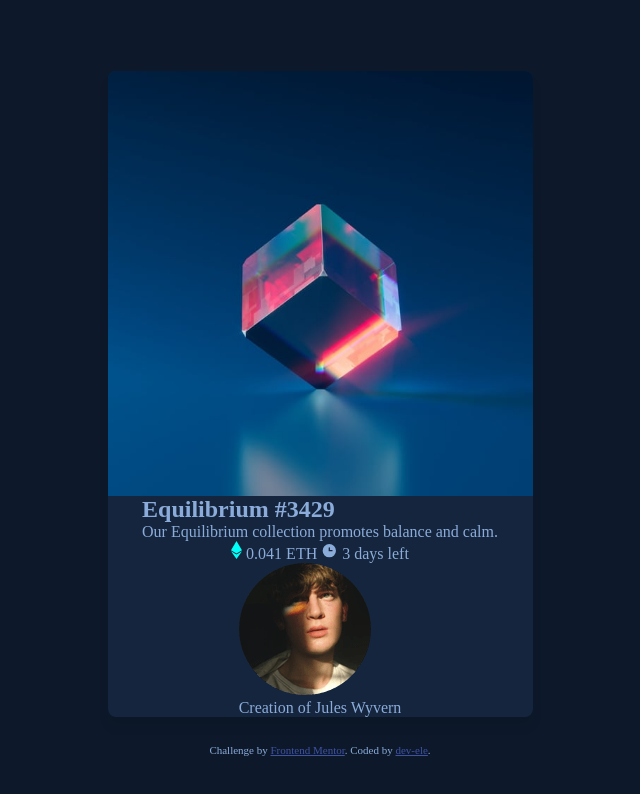
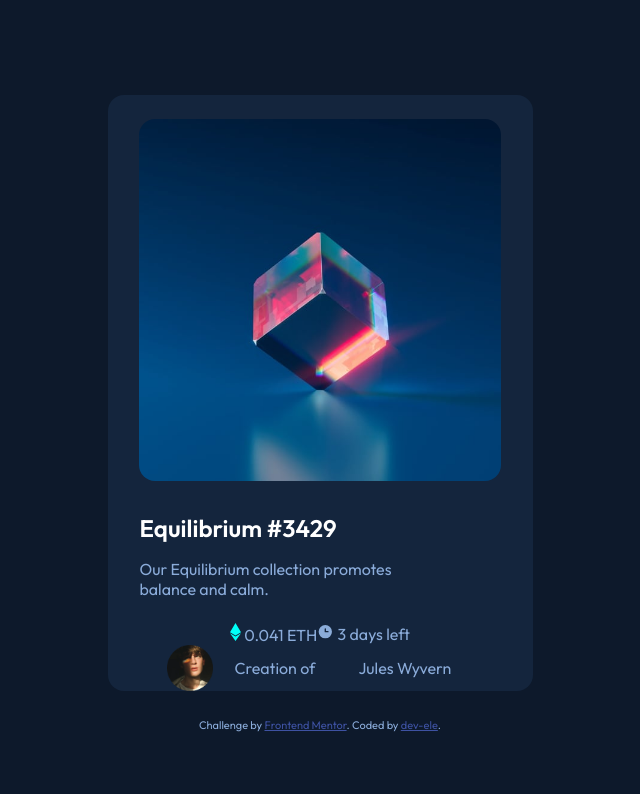
Before and after one commit to dev-ele206/nft-preview-card-component-main, a plain HTML site: page index.html in a window 1280 px wide. Shown: the whole page, without its empty margins (320-960 px from the left). Drawn offline with Linux system fonts and the light colour scheme.

Commit message:
mid section finished

```diff
--- a/index.html
+++ b/index.html
@@ -8,7 +8,9 @@
 
   <link rel="icon" type="image/png" sizes="32x32" href="./images/favicon-32x32.png">
   <link rel="stylesheet" href="style.css">
-
+  <link rel="preconnect" href="https://fonts.googleapis.com">
+  <link rel="preconnect" href="https://fonts.gstatic.com" crossorigin>
+  <link href="https://fonts.googleapis.com/css2?family=Manrope:wght@500;700&family=Outfit:wght@300;400;600&display=swap" rel="stylesheet">
   <title>Frontend Mentor | NFT preview card component</title>
 
   <!-- Feel free to remove these styles or customise in your own stylesheet 👍 -->
@@ -23,25 +25,27 @@
     }
   </style>
 </head>
+
 <body>
   <main>
     <div class="card-container">
       <div class="image-container">
-        <img src="/images/image-equilibrium.jpg" alt="image of equilibrium">
+        <img src="/images/image-equilibrium.jpg" alt="image of equilibrium" id="nft-img">
       </div>
       <div class="text-container">
         <h2>Equilibrium #3429</h2>
         <p>Our Equilibrium collection promotes balance and calm.</p>
       </div>
       <div class="number-container">
-        <img src="/images/icon-ethereum.svg" alt="eth icon">
-        0.041 ETH
-        <img src="/images/icon-clock.svg" alt="clock icon">
-        3 days left
+        <span><img src="/images/icon-ethereum.svg" alt="eth icon">
+          0.041 ETH</span>
+        <span><img src="/images/icon-clock.svg" alt="clock icon">
+          3 days left</span>
+
       </div>
       <div class="profile-container">
         <img src="/images/image-avatar.png" alt="profile pic">
-        <p>Creation of Jules Wyvern</p>
+        <p>Creation of</p><p>Jules Wyvern</p>
       </div>
     </div>
   </main>
@@ -52,4 +56,5 @@
     </div>
   </footer>
 </body>
+
 </html>
--- a/style.css
+++ b/style.css
@@ -20,6 +20,7 @@ body {
     flex-direction: column;
     align-items: center;
     justify-content: center;
+    font-family: 'Outfit', sans-serif;
 }
 
 main {
@@ -29,18 +30,20 @@ main {
     grid-template-columns: 1fr;
     grid-template-rows: auto auto;
     margin: 1.7rem;
-    border-radius: 0.5rem;
-    box-shadow: 0 10px 10px 0 rgba(0, 0, 0, 0.1);
-    z-index: 0;
+    border-radius: 1rem;
 }
 
 main .image-container img {
     display: block;
-    width: 100%;
-    height: 100%;
-    border-top-right-radius: 0.5rem;
-    border-top-left-radius: 0.5rem;
-    transition: all 0.5s linear;
+    margin: auto;
+    width: 85%;
+    height: auto;
+    margin-top: 1.5rem;
+    border-radius: 1rem;
+}
+
+h2 {
+    color: white;
 }
 
 .card-container {
@@ -49,3 +52,30 @@ main .image-container img {
     align-items: center;
     justify-content: center;
 }
+
+.text-container {
+    margin-top: 2rem;
+    margin-bottom: 0.5rem;
+    padding: 0 2rem;
+}
+
+.text-container p {
+    margin: 1rem 0;
+    margin-right: 4rem;
+}
+
+.number-container {
+    display: flex;
+}
+
+.profile-container img {
+    width: 15%;
+}
+
+.profile-container {
+    display: flex;
+}
+
+.profile-container p {
+    margin: auto;
+}
```
